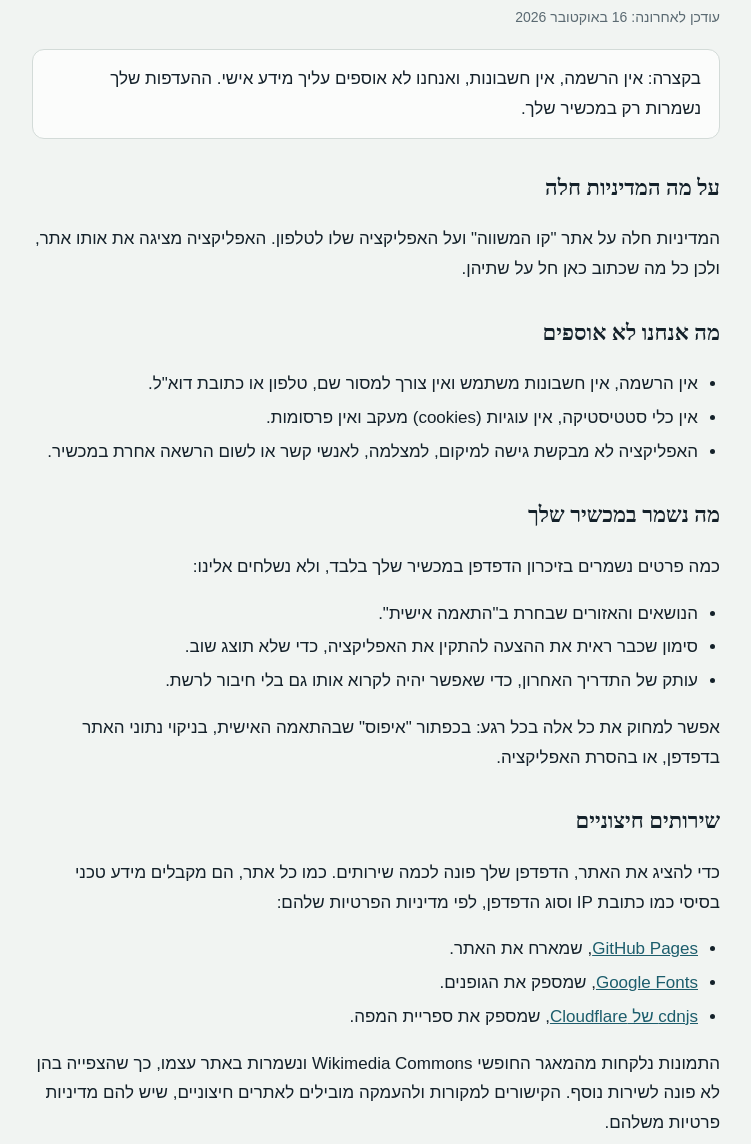
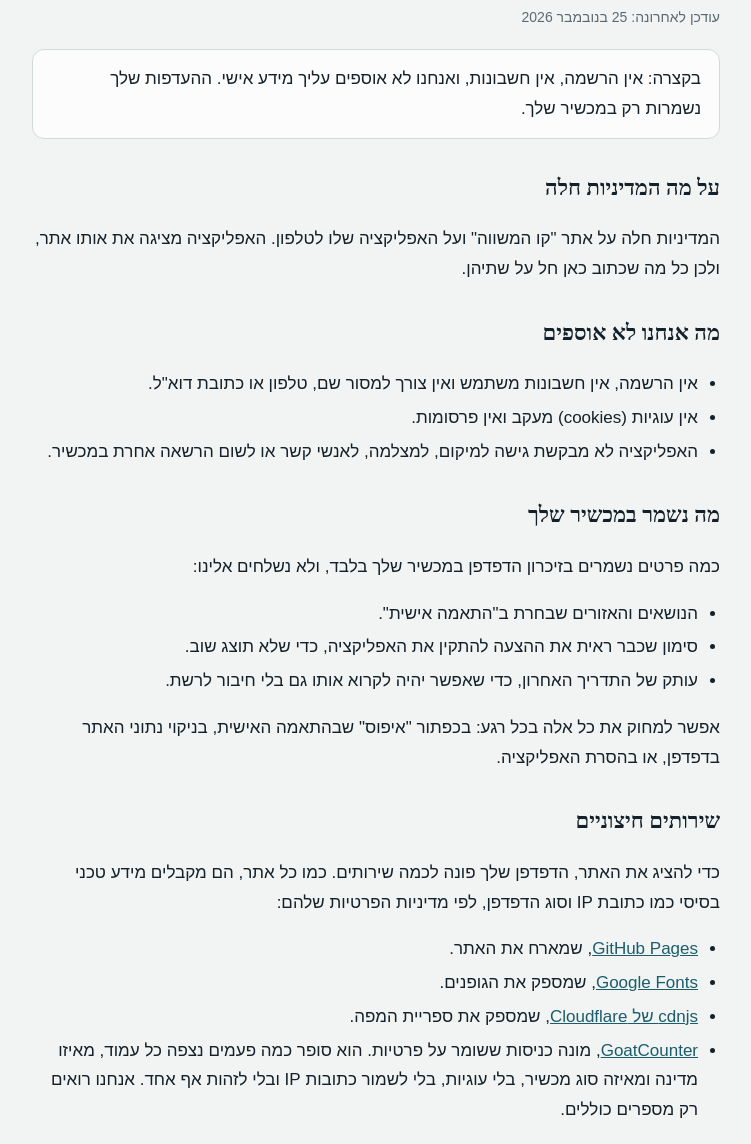
Before and after one commit to itamarweinberg-rgb/news-geopolitical, a plain HTML site: page privacy.html in a window 1280 px wide. Shown: the part 134-1278 px from the top of the page, without its empty margins (264-1015 px from the left). Drawn offline with Linux system fonts and the light colour scheme; a web font is replaced by a local one.

Commit message:
Enable GoatCounter visit counting and update privacy page
Co-Authored-By: Claude Opus 5.5 <noreply@anthropic.com>
Claude-Session: https://claude.ai/code/session_016HKekhXHiguhsZXfkQcVod

```diff
--- a/privacy.html
+++ b/privacy.html
@@ -33,7 +33,7 @@ footer{margin-top:40px;padding-top:18px;border-top:1px solid var(--rule);color:v
 <main>
 <a class="back" href="./">→ חזרה לתדריך</a>
 <h1>מדיניות פרטיות</h1>
-<p class="upd">עודכן לאחרונה: 16 באוקטובר 2026</p>
+<p class="upd">עודכן לאחרונה: 25 בנובמבר 2026</p>
 
 <p class="box">בקצרה: אין הרשמה, אין חשבונות, ואנחנו לא אוספים עליך מידע אישי. ההעדפות שלך נשמרות רק במכשיר שלך.</p>
 
@@ -43,7 +43,7 @@ footer{margin-top:40px;padding-top:18px;border-top:1px solid var(--rule);color:v
 <h2>מה אנחנו לא אוספים</h2>
 <ul>
   <li>אין הרשמה, אין חשבונות משתמש ואין צורך למסור שם, טלפון או כתובת דוא"ל.</li>
-  <li>אין כלי סטטיסטיקה, אין עוגיות (cookies) מעקב ואין פרסומות.</li>
+  <li>אין עוגיות (cookies) מעקב ואין פרסומות.</li>
   <li>האפליקציה לא מבקשת גישה למיקום, למצלמה, לאנשי קשר או לשום הרשאה אחרת במכשיר.</li>
 </ul>
 
@@ -62,6 +62,7 @@ footer{margin-top:40px;padding-top:18px;border-top:1px solid var(--rule);color:v
   <li><a href="https://docs.github.com/en/site-policy/privacy-policies/github-general-privacy-statement">GitHub Pages</a>, שמארח את האתר.</li>
   <li><a href="https://policies.google.com/privacy">Google Fonts</a>, שמספק את הגופנים.</li>
   <li><a href="https://www.cloudflare.com/privacypolicy/">cdnjs של Cloudflare</a>, שמספק את ספריית המפה.</li>
+  <li><a href="https://www.goatcounter.com/help/privacy"><bdi>GoatCounter</bdi></a>, מונה כניסות ששומר על פרטיות. הוא סופר כמה פעמים נצפה כל עמוד, מאיזו מדינה ומאיזה סוג מכשיר, בלי עוגיות, בלי לשמור כתובות IP ובלי לזהות אף אחד. אנחנו רואים רק מספרים כוללים.</li>
 </ul>
 <p>התמונות נלקחות מהמאגר החופשי <bdi>Wikimedia Commons</bdi> ונשמרות באתר עצמו, כך שהצפייה בהן לא פונה לשירות נוסף. הקישורים למקורות ולהעמקה מובילים לאתרים חיצוניים, שיש להם מדיניות פרטיות משלהם.</p>
 
```
Also changed, not shown: index.html (+1 -1 lines).
